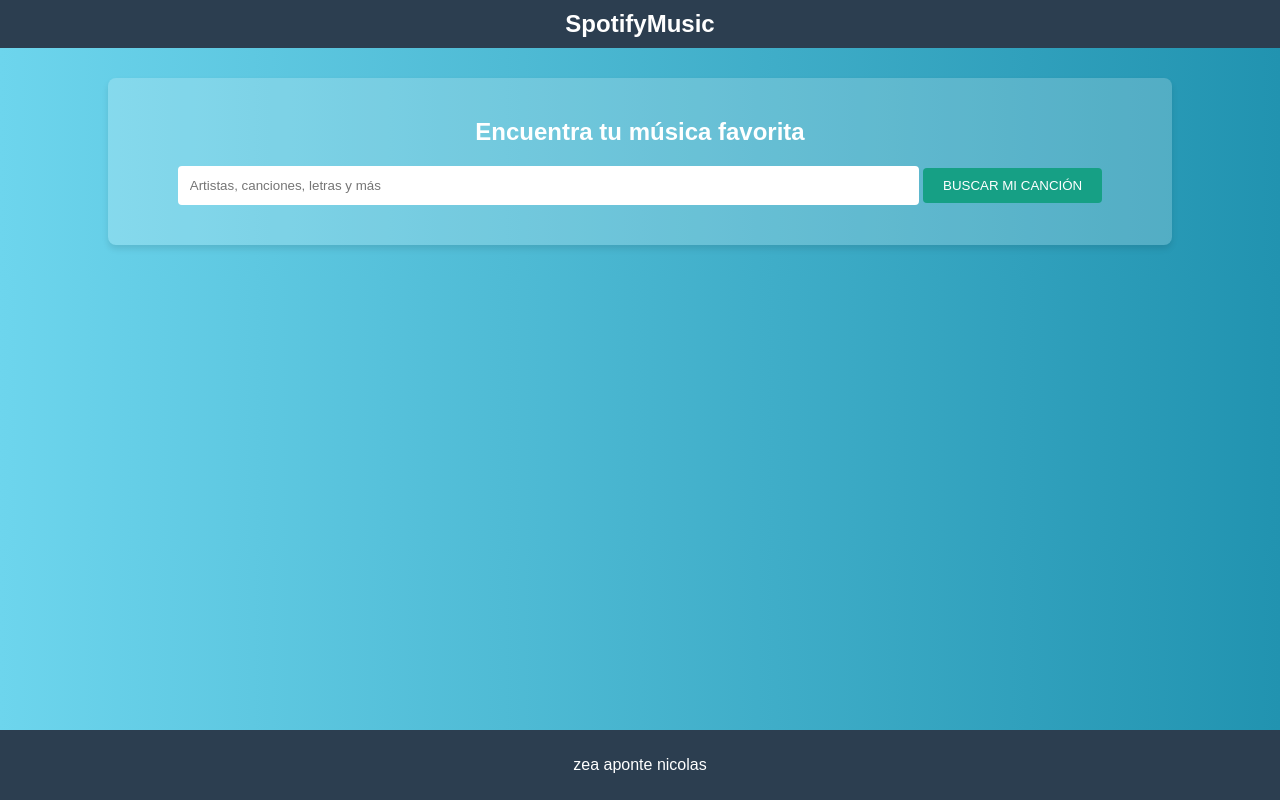
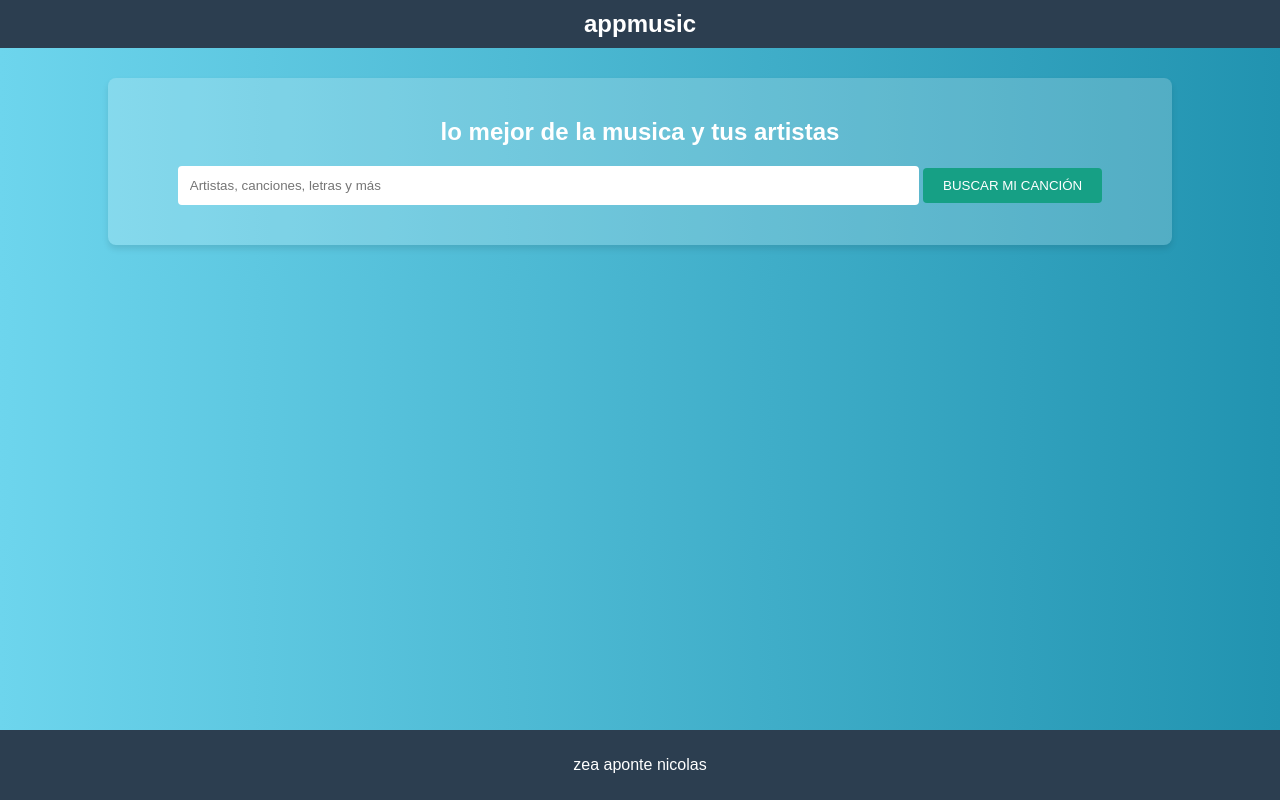
Before and after one commit to nnhusky/api-music, a plain HTML site: page index.html in a window 1280 px wide. Drawn offline with Linux system fonts and the light colour scheme.

Commit message:
Update index.html

```diff
--- a/index.html
+++ b/index.html
@@ -60,11 +60,11 @@
 <body>
 
 <div class="navbar">
-  <h1>SpotifyMusic</h1>
+  <h1>appmusic</h1>
 </div>
 
 <div class="search-container">
-  <h2>Encuentra tu música favorita</h2>
+  <h2>lo mejor de la musica y tus artistas</h2>
   <div class="search-box">
     <input type="text" name="artist" id="artist" placeholder="Artistas, canciones, letras y más" />
     <input type="submit" value="Buscar mi canción" />
```
